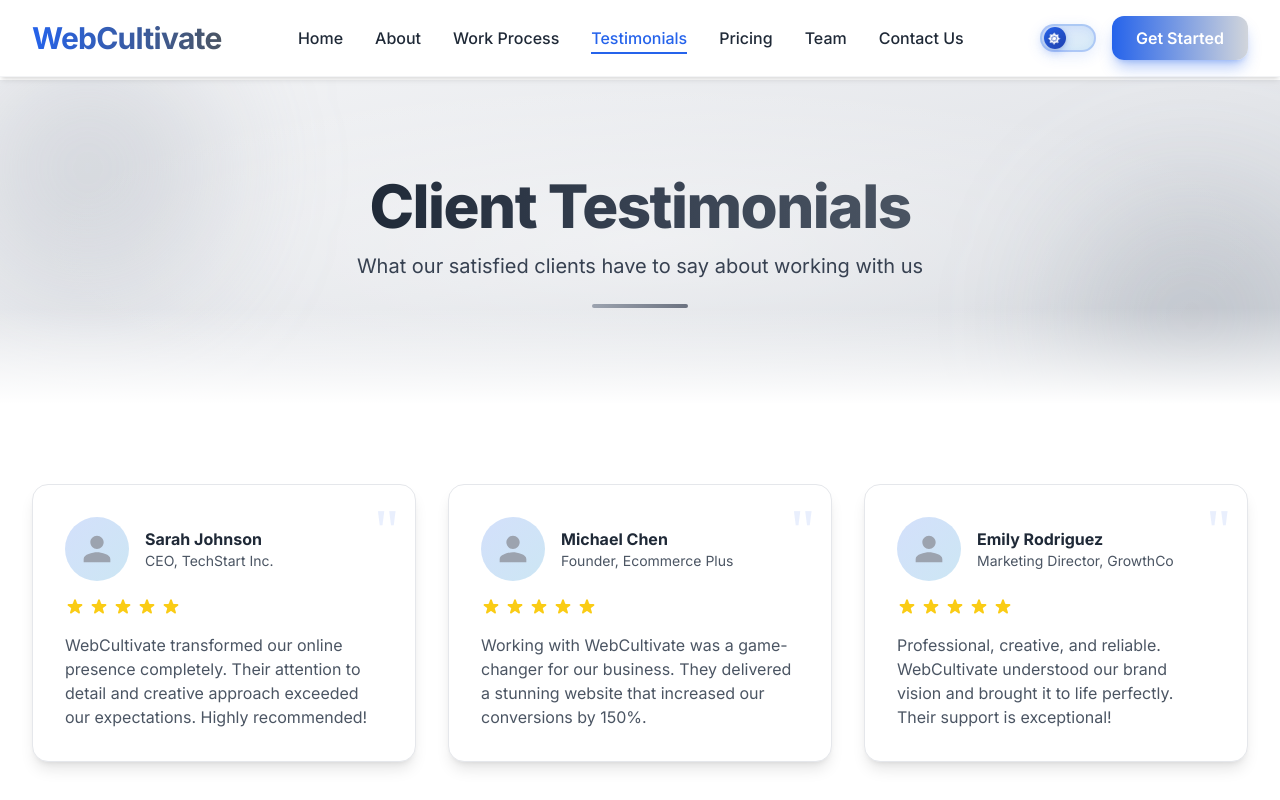
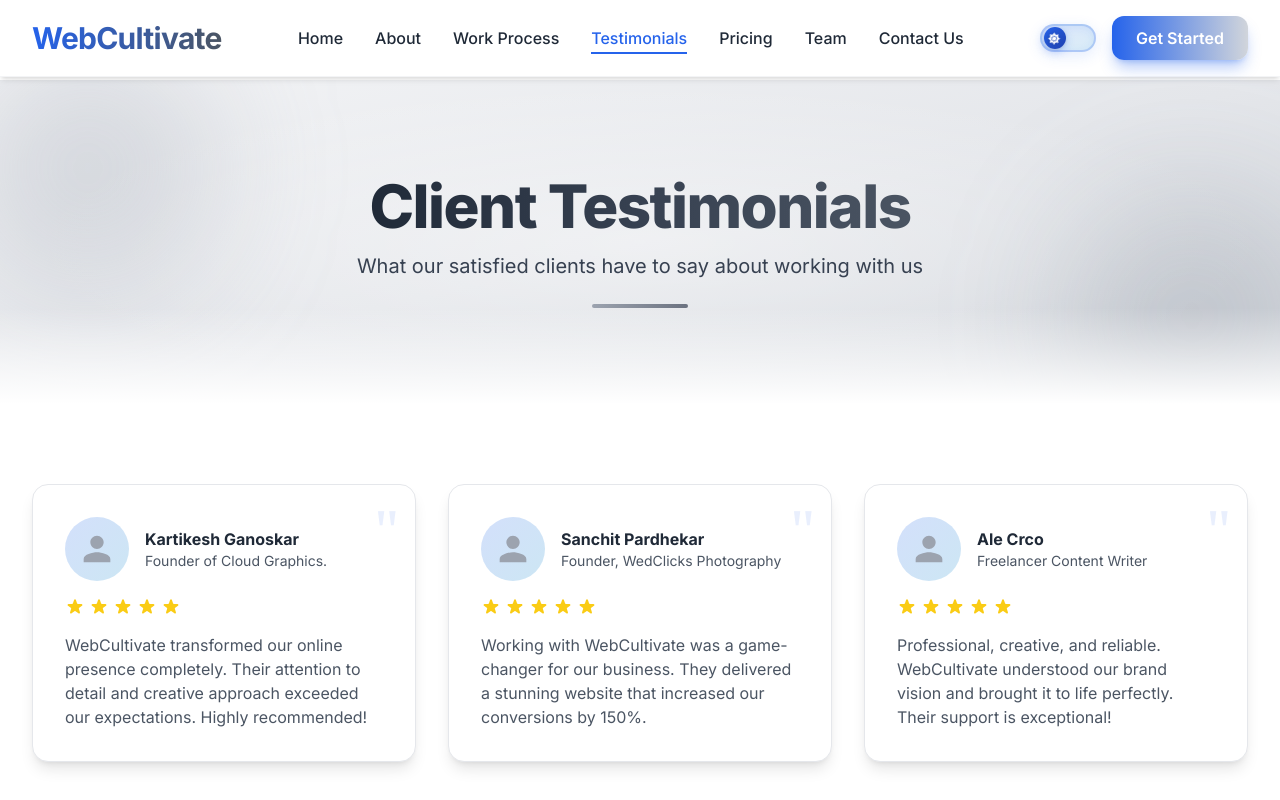
Before and after one commit to TejuMehar/pioneershub-it-consultant-akola, a React (Vite) app: page /testimonials in a window 1280 px wide. Shown: the top 800 px of the page. Built offline with nearby package versions, Linux system fonts and the light colour scheme.

Commit message:
Update testimonial Section

```diff
--- a/src/components/Testimonials/TestimonialsGrid.jsx
+++ b/src/components/Testimonials/TestimonialsGrid.jsx
@@ -3,8 +3,8 @@ import React from 'react';
 const TestimonialsGrid = () => {
   const testimonials = [
     {
-      name: 'Sarah Johnson',
-      role: 'CEO, TechStart Inc.',
+      name: 'Kartikesh Ganoskar',
+      role: 'Founder of Cloud Graphics.',
       image: (
         <svg className="w-full h-full" fill="currentColor" viewBox="0 0 24 24">
           <path d="M12 12c2.21 0 4-1.79 4-4s-1.79-4-4-4-4 1.79-4 4 1.79 4 4 4zm0 2c-2.67 0-8 1.34-8 4v2h16v-2c0-2.66-5.33-4-8-4z"/>
@@ -14,8 +14,8 @@ const TestimonialsGrid = () => {
       text: 'WebCultivate transformed our online presence completely. Their attention to detail and creative approach exceeded our expectations. Highly recommended!'
     },
     {
-      name: 'Michael Chen',
-      role: 'Founder, Ecommerce Plus',
+      name: 'Sanchit Pardhekar',
+      role: 'Founder, WedClicks Photography',
       image: (
         <svg className="w-full h-full" fill="currentColor" viewBox="0 0 24 24">
           <path d="M12 12c2.21 0 4-1.79 4-4s-1.79-4-4-4-4 1.79-4 4 1.79 4 4 4zm0 2c-2.67 0-8 1.34-8 4v2h16v-2c0-2.66-5.33-4-8-4z"/>
@@ -25,8 +25,8 @@ const TestimonialsGrid = () => {
       text: 'Working with WebCultivate was a game-changer for our business. They delivered a stunning website that increased our conversions by 150%.'
     },
     {
-      name: 'Emily Rodriguez',
-      role: 'Marketing Director, GrowthCo',
+      name: 'Ale Crco',
+      role: 'Freelancer Content Writer',
       image: (
         <svg className="w-full h-full" fill="currentColor" viewBox="0 0 24 24">
           <path d="M12 12c2.21 0 4-1.79 4-4s-1.79-4-4-4-4 1.79-4 4 1.79 4 4 4zm0 2c-2.67 0-8 1.34-8 4v2h16v-2c0-2.66-5.33-4-8-4z"/>
```
